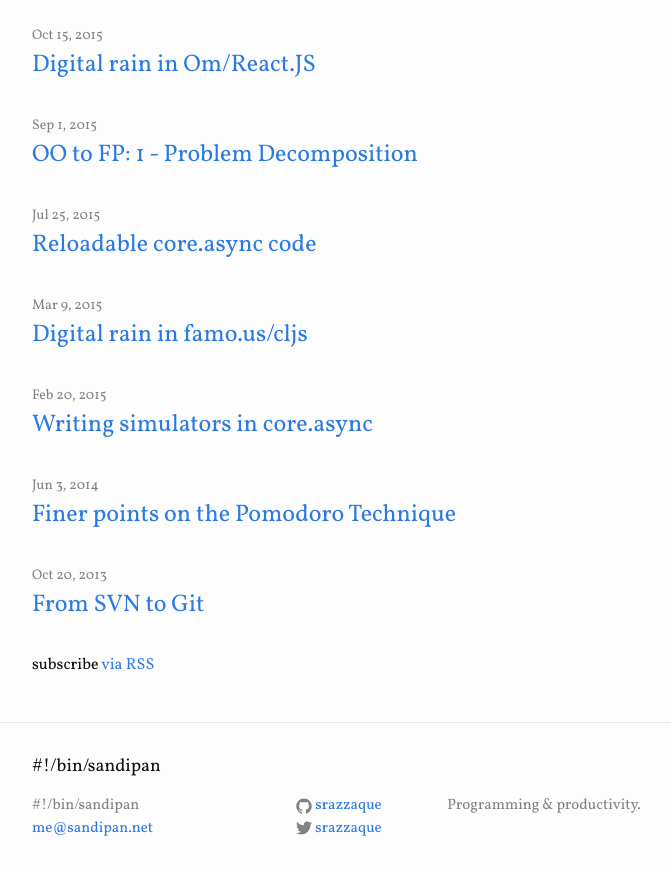
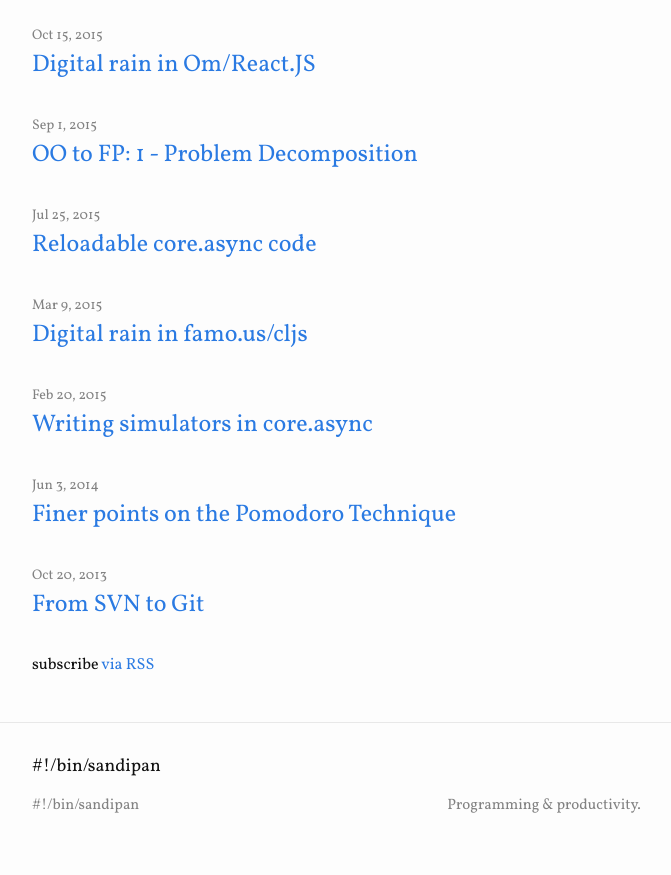
Before and after one commit to srazzaque/srazzaque.github.io, a Jekyll site: the page built from index.html, in a window 1280 px wide and 900 px high, scrolled down 780 px. Shown: the top 875 px of the window, without its empty margins (238-909 px from the left). Built offline with Jekyll 4.4.1, drawn with Linux system fonts in a browser that asks for light colours.

Commit message:
Remove email etc.

```diff
--- a/_config.yml
+++ b/_config.yml
@@ -1,12 +1,10 @@
 # Site settings
 title: "#!/bin/sandipan"
-email: me@sandipan.net
 description: > # this means to ignore newlines until "baseurl:"
   Programming & productivity.
 baseurl: "" # the subpath of your site, e.g. /blog/
-url: "http://blog.sandipan.net" # the base hostname & protocol for your site
-twitter_username: srazzaque
-github_username:  srazzaque
+url: "https://blog.sandipan.net" # the base hostname & protocol for your site
 
 # Build settings
 markdown: kramdown
+repository: srazzaque/srazzaque.github.io
```
